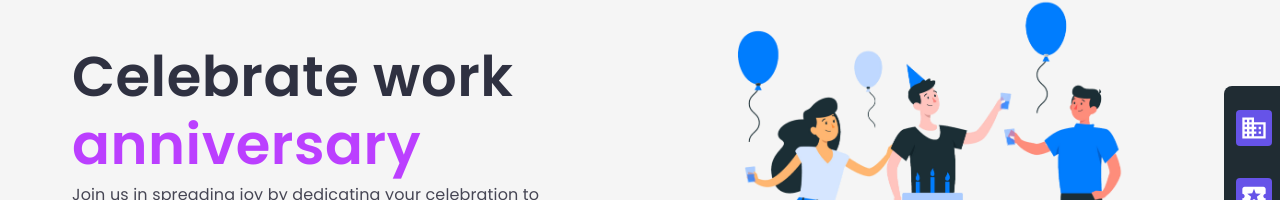
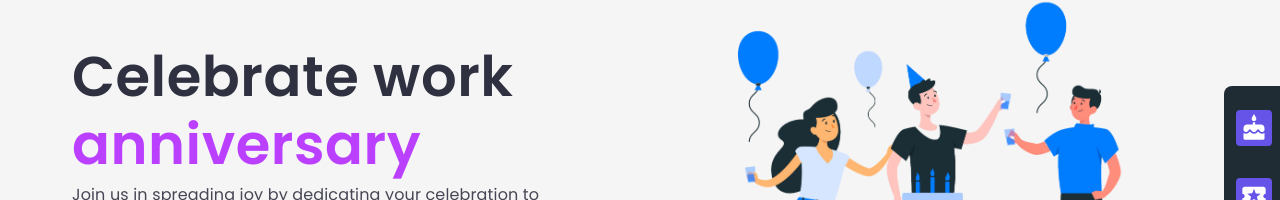
Before and after one commit to manjeet-55/Work_Anniversary_Celebration_55, a React (Vite) app: page / in a window 1280 px wide. Shown: the part 238-438 px from the top of the page. Built offline with nearby package versions, Linux system fonts and the light colour scheme; no server answers; the database is empty; sample sign-in values are in the browser's storage.

Commit message:
navbar working

```diff
--- a/src/components/Header.jsx
+++ b/src/components/Header.jsx
@@ -1,12 +1,11 @@
 import { Stack, Box, Typography } from "@mui/material";
 import React, { forwardRef, useState } from "react";
-// import BrandLogo from "../assets/brand_logo.png";
 import { useNavigate } from "react-router-dom";
-import { Business, LocalActivity } from "@mui/icons-material";
+import { Business, LocalActivity, Cake, Celebration } from "@mui/icons-material";
 import { palette } from "../styles/theme";
 
-const Header = ({ handleActivitiesClick }) => {
-  const navigate = useNavigate();
+const Header = ({ handleActivitiesClick, handleAnniversaryClick }) => {
+
   const [isExpanded, setIsExpanded] = useState(false);
 
   return (
@@ -21,7 +20,7 @@ const Header = ({ handleActivitiesClick }) => {
         // rowGap: "0.75rem",
         border: 0,
         borderRadius: "0.5rem 0 0 0.5rem",
-        width: isExpanded ? "10rem" : "3.5rem",
+        width: isExpanded ? "12rem" : "3.5rem",
         transition: "0.5s all ease-in-out",
         padding: "0.5rem 0.25rem",
       }}
@@ -42,8 +41,9 @@ const Header = ({ handleActivitiesClick }) => {
         }}
         onMouseEnter={() => setIsExpanded(true)}
         onMouseLeave={() => setIsExpanded(false)}
+        onClick={handleAnniversaryClick}
       >
-        <Business
+        <Cake
           sx={{
             color: "#FFF",
             background: palette.purple.primary,
@@ -60,7 +60,7 @@ const Header = ({ handleActivitiesClick }) => {
             fontWeight: 600,
           }}
         >
-          Company
+          Anniversaries
         </Typography>
       </Box>
       <Box
--- a/src/components/WorkAnniversariesSection.jsx
+++ b/src/components/WorkAnniversariesSection.jsx
@@ -1,8 +1,8 @@
-import React from 'react'
-import {Stack, Typography} from "@mui/material";
-import EmployeeAnniversaryCarousel from './EmployeesCarousel';
+import React, { forwardRef } from "react";
+import { Stack, Typography } from "@mui/material";
+import EmployeeAnniversaryCarousel from "./EmployeesCarousel";
 
-export const WorkAnniversariesSection = () => {
+const WorkAnniversariesSection = ({}, ref) => {
   return (
     <Stack
       sx={{
@@ -14,6 +14,7 @@ export const WorkAnniversariesSection = () => {
         marginBottom: "5rem",
         rowGap: "1rem",
       }}
+      ref={ref}
     >
       <Typography
         sx={{
@@ -28,5 +29,7 @@ export const WorkAnniversariesSection = () => {
       </Typography>
       <EmployeeAnniversaryCarousel />
     </Stack>
-  )
-}
+  );
+};
+
+export default forwardRef(WorkAnniversariesSection);
--- a/src/pages/Home/Home.jsx
+++ b/src/pages/Home/Home.jsx
@@ -6,8 +6,8 @@ import EmployeeAnniversaryCarousel from "../../components/EmployeesCarousel";
 import { Container, Stack, Box, Typography, Grid } from "@mui/material";
 import Waves from "../../components/Waves";
 import SocialActivitySection from "../../components/socialActivityCard";
-import { WorkAnniversariesSection } from "../../components/WorkAnniversariesSection";
-export const Home = ({ activitiesRef }) => {
+import WorkAnniversariesSection from "../../components/WorkAnniversariesSection";
+export const Home = () => {
   let navigate = useNavigate();
   const [coinDropped, setCoinDropped] = useState(false);
   //will get the data from backend of previously contribution count
@@ -29,6 +29,10 @@ export const Home = ({ activitiesRef }) => {
   const handleActivitiesClick = () => {
     ref?.current?.scrollIntoView({ behavior: "smooth" });
   };
+  const anniversaryRef = useRef(null);
+  const handleAnniversaryClick = () => {
+    anniversaryRef?.current?.scrollIntoView({ behavior: "smooth" });
+  };
 
   return (
     <>
@@ -42,10 +46,13 @@ export const Home = ({ activitiesRef }) => {
           background: "#f5f5f5",
         }}
       >
-        <Header handleActivitiesClick={handleActivitiesClick} />
+        <Header
+          handleActivitiesClick={handleActivitiesClick}
+          handleAnniversaryClick={handleAnniversaryClick}
+        />
         <HeroSection />
-        <WorkAnniversariesSection />
-        <SocialActivitySection ref ={ref}/>
+        <WorkAnniversariesSection ref={anniversaryRef} />
+        <SocialActivitySection ref={ref} />
       </Container>
     </>
   );
```
Lines whose indentation alone changed are shown as unchanged.
